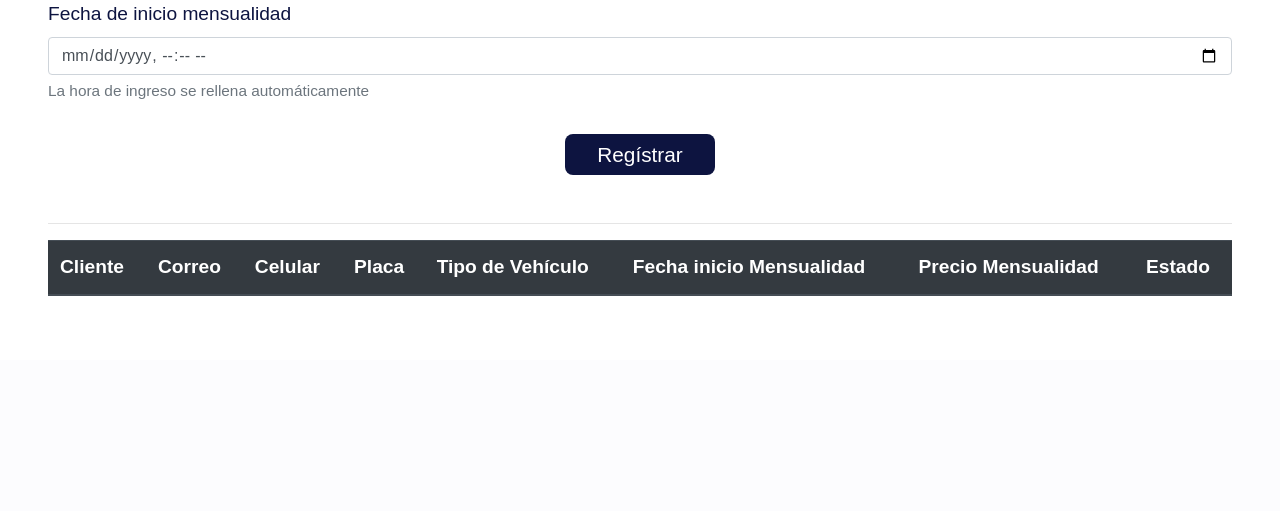
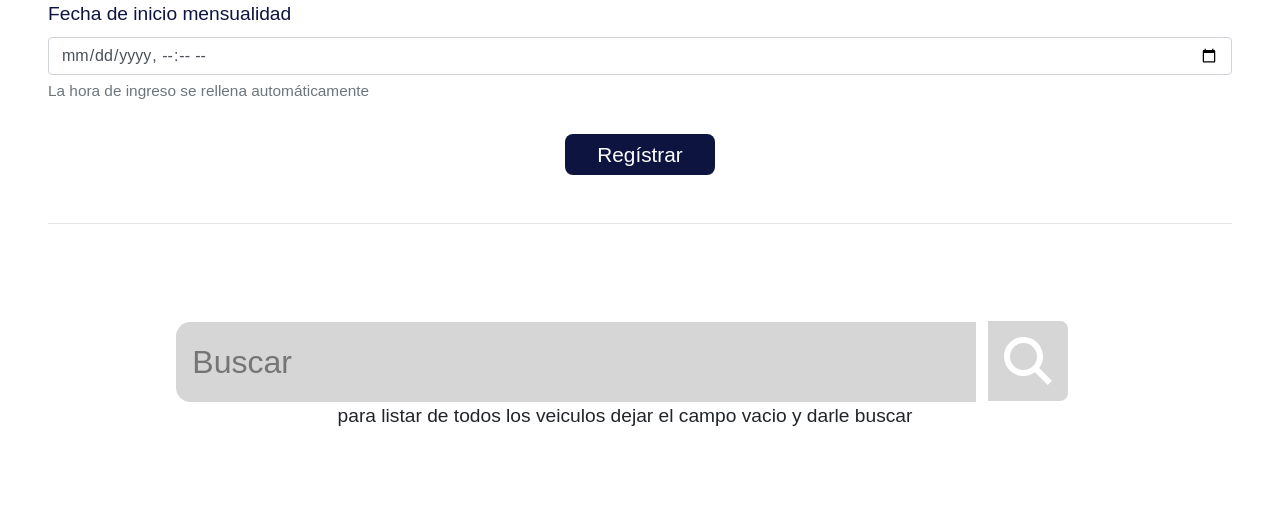
Before and after one commit to sgiraldo776/eco-car-wash, a PHP site: page /eco-car-wash/Admin/parqueadero/parqueadero-mes/form-parqueadero-mes.php in a window 1280 px wide. Shown: the part 604-1115 px from the top of the page. Before the commit the page ends 900 px from the top, so only its background shows below. Run offline with PHP 8.4, Linux system fonts and the light colour scheme; the visitor is signed in with stand-in values (Sample User, id 1); data that the repository does not hold is empty; some libraries are stand-ins or nearby versions.

Commit message:
buscador de los vehiculos de parqueadero

```diff
--- a/Admin/parqueadero/parqueadero-mes/form-parqueadero-mes.php
+++ b/Admin/parqueadero/parqueadero-mes/form-parqueadero-mes.php
@@ -95,6 +95,19 @@
                 </div>
             </form>
             <hr>
+            <div class="contenedor">
+                    <div class="row">
+                        <div class="col-lg-12 col-md-12 col-sm-12 col-xs-3 buscador busc">
+                            <form action="form-parqueadero-mes.php" method="POST">
+                                <input type="text" name="buscar" placeholder="Buscar" class="buscar">
+                                    <button class="boton-buscar" type="submit" value="buscar">
+                                    <img src="../../../img/buscar.svg"></button>
+                                    <br>
+                                    <span>para listar de todos los veiculos dejar el campo vacio y darle buscar</span>
+                            </form>
+                        </div>
+                    </div>
+                </div>
             <table class="table table-hover table-dark">
                 <thead>
                     <tr>
@@ -110,7 +123,19 @@
                 </thead>
                 <tbody>
                     <?php
+                    $buscar = "";
+                    if(!isset($_POST['buscar'])){
+                        $_POST['buscar'] = "";
+                        $buscar = $_POST['buscar'];
+                    }
+                    $buscar = $_POST['buscar'];
+
+                    if($buscar == "" ){
+
                     $sel = $conn->query("SELECT p.num_factura,p.Cliente,p.Correo,p.Celular,p.placa,p.tipo_vehiculo,p.hora_ingreso,tp.precio FROM tblparqueadero as p INNER JOIN tbltipoparqueo as tp ON p.id_parqueo=tp.id_parqueo WHERE p.id_parqueo=2 OR p.id_parqueo=6");
+                    }else{
+                        $sel = $conn->query("SELECT p.num_factura,p.Cliente,p.Correo,p.Celular,p.placa,p.tipo_vehiculo,p.hora_ingreso,tp.precio FROM tblparqueadero as p INNER JOIN tbltipoparqueo as tp ON p.id_parqueo=tp.id_parqueo WHERE p.id_parqueo=2 OR p.id_parqueo=6 and placa=$buscar");
+                    }
 
                     $contador=0;
 
--- a/conexion.php
+++ b/conexion.php
@@ -2,7 +2,7 @@
 
     //Los otros jaja
 $conn = new mysqli('localhost','root','','car_wash');
-$URL = "http://localhost/GIT/eco-car-wash/";
+$URL = "http://localhost/eco-car-wash/";
 
 
     //Samir
--- a/css/estilos.css
+++ b/css/estilos.css
@@ -304,3 +304,90 @@ nav a:hover {
     background-size: cover;
     min-height: 100vh;
 }
+
+
+/* Buscador */
+
+.buscador img {
+    background-color: #d6d6d6;
+    border-top-right-radius: 0.5rem;
+    border-bottom-right-radius: 0.5rem;
+    margin: 0;
+    cursor: default;
+    margin-right: 0;
+}
+
+.boton-buscar {
+    border-style: none;
+    cursor: none;
+    background-color: transparent;
+}
+
+.buscador {
+    align-items: center;
+    text-align: center;
+    cursor: not-allowed;
+    margin-right: 0;
+    margin-bottom: 5rem;
+    display: block;
+}
+
+.buscar {
+    border-top-left-radius: 0.9rem;
+    border-bottom-left-radius: 0.9rem;
+    border-style: none;
+    background-color: #d6d6d6;
+    box-sizing: inherit;
+    align-items: center;
+}
+
+
+/* BUSCADOR RESPONSIVE*/
+
+
+/* Diseño para celulares */
+
+.buscador img {
+    height: 4rem;
+    padding: 1rem;
+    vertical-align: -1.3rem;
+}
+
+.buscador {
+    margin-top: 5rem;
+}
+
+.buscar {
+    height: 4rem;
+    width: 20rem;
+    padding: 1rem;
+    font-size: 2rem;
+}
+
+
+/* Diseño estandar */
+
+@media screen and (min-width: 593px) {
+    .buscador img {
+        height: 5rem;
+        padding: 1rem;
+        vertical-align: -1.75rem;
+    }
+    .buscador {
+        margin-top: 5rem;
+    }
+    .buscar {
+        height: 5rem;
+        width: 50rem;
+        padding: 1rem;
+        font-size: 2rem;
+    }
+}
+
+.contenedor {
+    max-width: 120rem;
+    /* = 1200px; */
+    margin: 0 auto;
+    display: block;
+    justify-content: center;
+}
```
Also changed, not shown: Admin/parqueadero/parqueadero-hra/form-parqueadero-hra.php (+25 -1 lines), img/buscar.svg (added).
